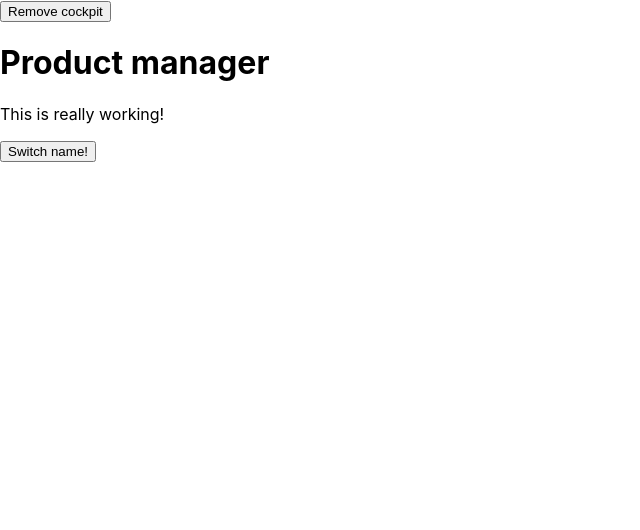
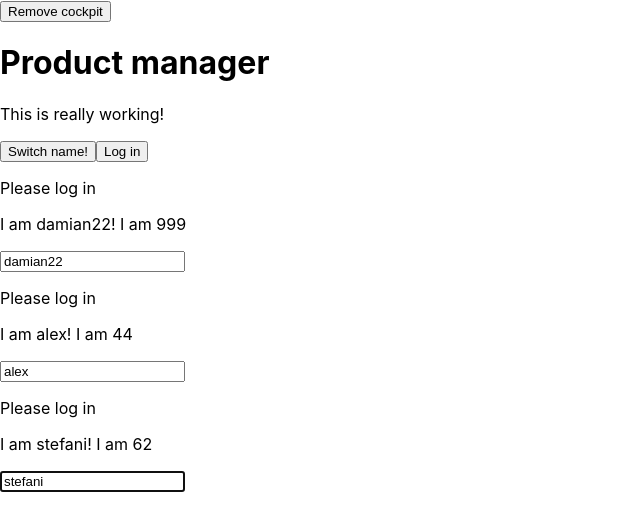
Before and after one commit to damianjnc/react-complete-guide, a React app: page / in a window 1280 px wide. Shown: the top 530 px of the page, without its empty margins (0-640 px from the left). Built offline with nearby package versions, Linux system fonts and the light colour scheme.

Commit message:
using react refs

```diff
--- a/package.json
+++ b/package.json
@@ -39,6 +39,7 @@
     "postcss-loader": "3.0.0",
     "postcss-preset-env": "6.3.1",
     "postcss-safe-parser": "4.0.1",
+    "prop-types": "^15.7.2",
     "radium": "^0.25.1",
     "react": "^16.8.1",
     "react-app-polyfill": "^0.2.0",
--- a/src/components/Cockpit/Cockpit.js
+++ b/src/components/Cockpit/Cockpit.js
@@ -1,13 +1,15 @@
-import React, { useEffect } from 'react';
+import React, { useEffect, useRef } from 'react';
 import classes from './Cockpit.css';
 
 const cockpit = (props) => {
+    const toggleBtnRef = useRef(null );
 
     useEffect( () => {
-        console.log('[Cockpit.js] useEffect');
-     setTimeout( () => {
-            alert('Save data to the cloud!');
-        }, 2000);
+       console.log('[Cockpit.js] useEffect');
+    // setTimeout( () => {
+    //        alert('Save data to the cloud!');
+    //    }, 2000);
+        toggleBtnRef.current.click();
         return () => {
             console.log('[Cockpit.js] cleanup work in useEffect');
         };
@@ -33,9 +35,11 @@
             <h1>{ props.appTitle} </h1>
             <p className={assignedClasses.join('  ')}>This is really working!</p>
             <button
+            ref={toggleBtnRef}
             className={btnClass}
             onClick={props.clicked}>Switch name!
             </button>
+            <button onClick={props.login}>Log in</button>
         </div>
 
     );
--- a/src/components/Persons/Person/Person.js
+++ b/src/components/Persons/Person/Person.js
@@ -1,20 +1,47 @@
 import React, { Component  } from 'react';
+import PropTypes from 'prop-types';
+
 import  classes from './Person.css';
-import Auxillary from '../../../hoc/Auxillary';
+import withClass from '../../../hoc/withClass';
+import Auxiliary from '../../../hoc/Auxiliary';
 //import Radium from 'radium';
 
 class Person extends Component {
+    constructor(props){
+        super(props);
+        this.inputElementRef = React.createRef();
+    }
+
+    componentDidMount(){
+        //this.inputElement.focus();
+        this.inputElementRef.current.focus();
+    }
 
     render(){
         console.log('[Persons.js] rendering...');
         return (
-        <Auxillary>
-               <p key='i1' onClick={this.props.click}>I am {this.props.name}! I am {this.props.age}</p>
-               <p key='i2'>{this.props.children}</p>
-                <input key='i3' type='text' onChange={this.props.changed} value={this.props.name} />
-        </Auxillary>
+            <Auxiliary>
+                {this.props.isAuth ? <p>Authenticated!</p> : <p>Please log in </p>}
+                <p key='i1' onClick={this.props.click}>I am {this.props.name}! I am {this.props.age}</p>
+                <p key='i2'>{this.props.children}</p>
+                <input
+                    key='i3'
+                  //  ref={(inputEl) => {this.inputElement = inputEl}}
+                    ref={this.inputElementRef}
+                    type='text'
+                    onChange={this.props.changed}
+                    value={this.props.name}
+                />
+            </Auxiliary>
         );
     }
 }
 
-export default Person;
+Person.propTypes = {
+    click: PropTypes.func,
+    name: PropTypes.string,
+    age: PropTypes.number,
+    changed: PropTypes.func
+};
+
+export default withClass(Person, classes.Person);
--- a/src/components/Persons/Persons.js
+++ b/src/components/Persons/Persons.js
@@ -45,7 +45,8 @@
                 name ={el.name}
                 age={el.age}
                 key = {el.id}
-                changed = {(event) => this.props.changed(event, el.id)}  />
+                changed = {(event) => this.props.changed(event, el.id)}
+                isAuth={this.props.isAuthenticated}  />
             );
         });
     }
--- a/src/containers/App.js
+++ b/src/containers/App.js
@@ -2,7 +2,8 @@
 import  classes from './App.css';
 import Persons from '../components/Persons/Persons';
 import Cockpit from '../components/Cockpit/Cockpit';
-import WithClass from '../hoc/WithClass';
+import withClass from '../hoc/withClass';
+import Auxiliary from '../hoc/Auxiliary';
 
 class App extends Component {
   constructor(props){
@@ -18,7 +19,9 @@
      ],
      otherState: 'some other value',
      showPersons: false,
-     showCockpit: true
+     showCockpit: true,
+     changeCounter: 0,
+     authenticated: false
   }
 
   static getDerivedStateFromProps(props, state) {
@@ -53,10 +56,14 @@
       const persons = [...this.state.persons];
       persons[personIndex] = person;
 
-      this.setState({
-          persons: persons
-      });
-  }
+      this.setState((prevState, props) => {
+        return {
+            persons: persons,
+            changeCounter: prevState.changeCounter + 1
+         };
+        });
+       };
+
   deletePersonHandler = personIndex => {
  //   const persons = this.state.persons.slice();
     const persons = [...this.state.persons];
@@ -69,7 +76,11 @@
     this.setState({
       showPersons: !doesShow
     });
-  }
+  };
+
+  loginHandler = () => {
+    this.setState({ authenticated: true});
+  };
 
   render() {
     console.log('[App.js] render');
@@ -82,12 +93,12 @@
           persons={this.state.persons}
           clicked={this.deletePersonHandler}
           changed={this.nameChangedHandler}
+          isAuthenticated={this.state.authenticated}
         />;
     }
 
     return (
-
-      <WithClass classes={classes.App}>
+      <Auxiliary>
           <button onClick={ () => { this.setState({
               showCockpit:false})}}>Remove cockpit</button>
           {this.state.showCockpit ? (
@@ -96,14 +107,14 @@
                   showPersons={this.state.showPersons }
                   personsLength={this.state.persons.length}
                   clicked={this.togglePersonsHandler}
+                  login={this.loginHandler}
               />
               ): null}
         {persons}
-      </WithClass>
-
+        </Auxiliary>
 
     );
   }
 }
 
-export default App;
+export default withClass(App, classes.App) ;
--- /dev/null
+++ b/src/hoc/Auxiliary.js
@@ -0,0 +1,3 @@
+const auxiliary = props => props.children;
+
+export default auxiliary;
--- a/src/hoc/Auxillary.js
+++ /dev/null
@@ -1,3 +0,0 @@
-const auxillary = props => props.children;
-
-export default auxillary;
--- a/src/hoc/WithClass.js
+++ b/src/hoc/WithClass.js
@@ -1,7 +1,11 @@
-import React from 'react';
+ import React from 'react';
 
-const withClass = props => (
-    <div className={props.classes}>{props.children}</div>
-);
+const withClass = (WrappedComponent, className) => {
+    return props => (
+        <div className={className}>
+            <WrappedComponent {...props} />
+        </div>
+    );
+};
 
 export default withClass;
```
Also changed, not shown: src/context/auth-context.js (added, +8 -0 lines), 1 other file (tests, documents, lock files or other folders).
